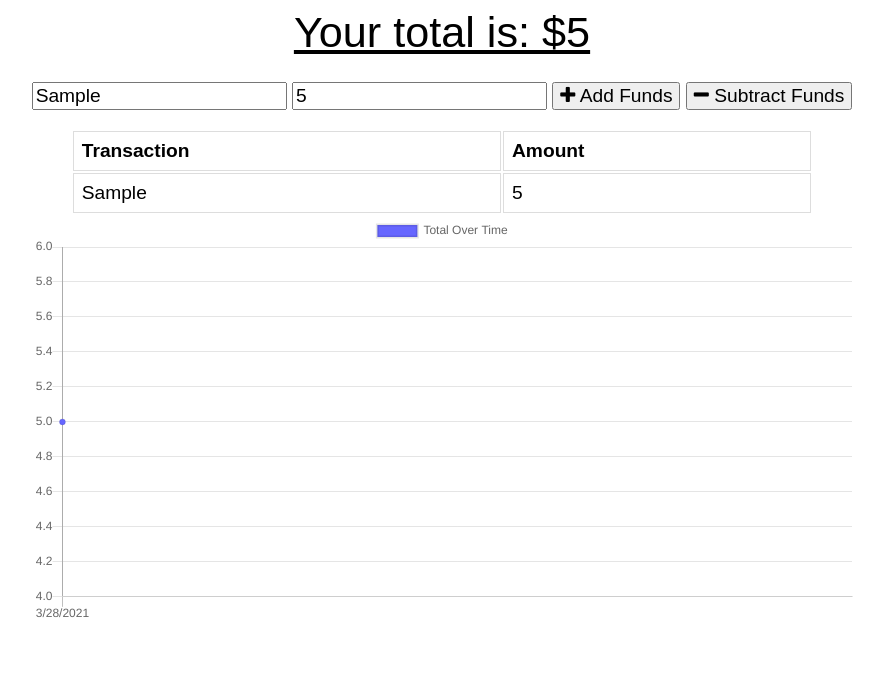
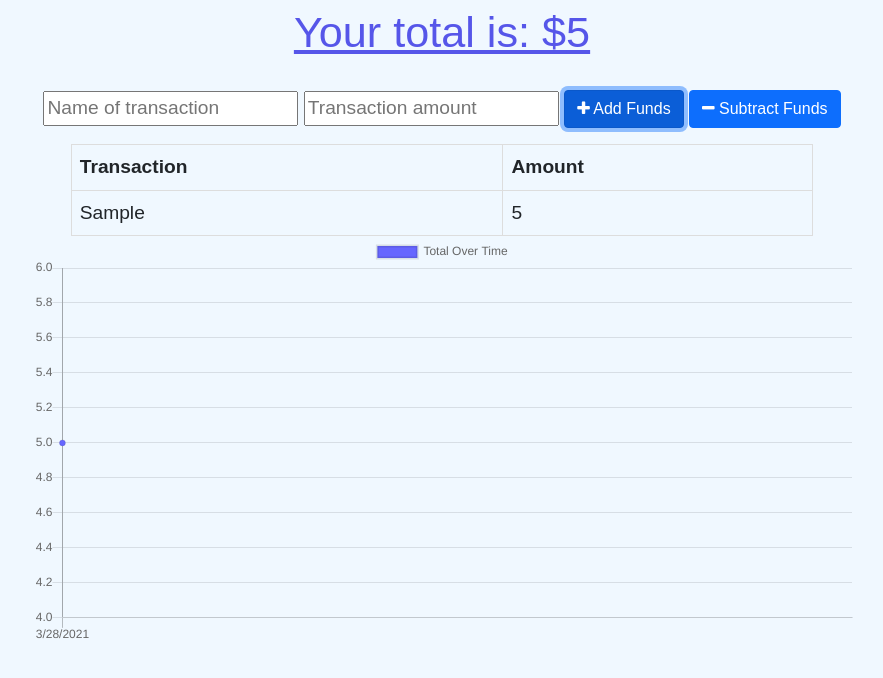
Before and after one commit to ghimirear/budget-tracker, a website: page public/index.html in a window 1280 px wide. Both pictures are taken after typing "Sample", "5" into the empty fields and a click on the button "Add Funds". Shown: the whole page, without its empty margins (198-1081 px from the left). Drawn offline with nearby package versions, Linux system fonts and the light colour scheme; no server answers.

Commit message:
all the functionality and updated readme

```diff
--- a/public/index.html
+++ b/public/index.html
@@ -6,6 +6,7 @@
   <meta http-equiv="X-UA-Compatible" content="ie=edge">
   <meta name="theme-color" content="#317EFB">
   <link rel="shortcut icon" href="icons/icon-192x192.png" type="image/x-icon">
+  <link href="https://cdn.jsdelivr.net/npm/bootstrap@5.0.0-beta3/dist/css/bootstrap.min.css" rel="stylesheet" integrity="sha384-eOJMYsd53ii+scO/bJGFsiCZc+5NDVN2yr8+0RDqr0Ql0h+rP48ckxlpbzKgwra6" crossorigin="anonymous">
 
   <link rel="stylesheet" href="https://stackpath.bootstrapcdn.com/font-awesome/4.7.0/css/font-awesome.min.css">
   <link rel="stylesheet" href="styles.css">
@@ -15,14 +16,14 @@
 <body>
   <div class="wrapper">
     <div class="total">
-      <div class="total">Your total is: $<span id="total">0</span></div>
+      <div class="total ">Your total is: $<span id="total">0</span></div>
     </div>
 
     <div class="form">
       <input type="text" id="t-name" placeholder="Name of transaction" />
       <input type="number" min="0" id="t-amount" placeholder="Transaction amount" />
-      <button id="add-btn"><i class="fa fa-plus buttons"></i> Add Funds</button>
-      <button id="sub-btn"><i class="fa fa-minus"></i> Subtract Funds</button>
+      <button id="add-btn" class="btn btn-primary"><i class="fa fa-plus button "></i> Add Funds</button>
+      <button id="sub-btn" class="btn btn-primary"><i class="fa fa-minus button"></i> Subtract Funds</button>
       <p class="error"></p>
     </div>
 
@@ -43,5 +44,9 @@
 
   <script src="https://cdn.jsdelivr.net/npm/chart.js@2.8.0"></script>
   <script src="index.js"></script>
+  <script src="indexDB.js"></script>
+  <script>
+
+</script>
 </body>
 </html>
--- a/public/index.js
+++ b/public/index.js
@@ -1,5 +1,17 @@
+if ("serviceWorker" in navigator) {
+  window.addEventListener("load", () => {
+    navigator.serviceWorker.register("/service-worker.js")
+    .then(reg => {console.log("We found your service worker file!", reg);});
+    try {
+
+    } catch (error) {
+      console.log(`service worker error ${err}`)
+    }
+  });
+}
 let transactions = [];
 let myChart;
+
 
 fetch("/api/transaction")
   .then(response => {
@@ -134,16 +146,23 @@ function sendTransaction(isAdding) {
       amountEl.value = "";
     }
   })
-  .catch(err => {
+  .catch(error => {
     // fetch failed, so save in indexed db
-    saveRecord(transaction);
+    if (error) {
+      console.log(error)
+      saveRecord(transaction);
+      clearInput();
+    }
 
-    // clear form
-    nameEl.value = "";
-    amountEl.value = "";
   });
 }
-
+// clearinput function to clear the input filed
+function clearInput(){
+  let nameEl = document.querySelector("#t-name");
+  let amountEl = document.querySelector("#t-amount");
+  nameEl.value = "";
+amountEl.value = "";
+}
 document.querySelector("#add-btn").onclick = function() {
   sendTransaction(true);
 };
--- /dev/null
+++ b/public/indexDB.js
@@ -0,0 +1,74 @@
+
+let db;
+// request for creating new budget database
+const request = indexedDB.open("budget", 1);
+
+request.onupgradeneeded = function(event) {
+   // create object store called "transaction" and set autoIncrement to true
+  const db = event.target.result;
+  db.createObjectStore("transactions", { autoIncrement: true });
+};
+
+request.onsuccess = function(event) {
+  db = event.target.result;
+console.log('navigator online = ' + navigator.onLine);
+  // check if app is online before reading from db
+  if (navigator.onLine) {
+    checkDatabase();
+  }
+};
+
+request.onerror = function(event) {
+  console.log("semething went wrong!!" + event.target.errorCode);
+};
+
+function saveRecord(record) {
+  // create a transaction on the transaction db with readwrite access
+  const transaction = db.transaction(["transactions"], "readwrite");
+
+  // access your transaction object store
+  const store = transaction.objectStore("transactions");
+console.log(record);
+  // add record to your store with add method.
+  store.add(record);
+}
+
+function checkDatabase() {
+  // open a transaction on your transactions
+  const transaction = db.transaction(["transactions"], "readwrite");
+  // access your transaction object store
+  const store = transaction.objectStore("transactions");
+  // get all records from store and set to a variable
+  const getAll = store.getAll();
+
+  getAll.onsuccess = function() {
+    if (getAll.result.length > 0) {
+      fetch("/api/transaction/bulk", {
+        method: "POST",
+        body: JSON.stringify(getAll.result),
+        headers: {
+          Accept: "application/json, text/plain, */*",
+          "Content-Type": "application/json"
+        }
+      })
+      .then(response => response.json())
+      .then(() => {
+        // if successful, open a transaction on your transactions (store/collection)
+        const transaction = db.transaction(["transactions"], "readwrite");
+
+        // access your pending object store
+        const store = transaction.objectStore("transactions");
+
+        // clear all items in your store
+        store.clear();
+      });
+    }
+  };
+}
+
+// listen for app coming back online
+window.addEventListener("online", checkDatabase);
+
+window.addEventListener("offline", (event) => {
+  console.log("your app is offline");
+})
--- a/public/styles.css
+++ b/public/styles.css
@@ -35,6 +35,7 @@ tr:nth-child(even) {
 .total {
   font-size: 150%;
   text-decoration: underline;
+  color: rgb(86, 86, 233);
 }
 
 .form {
@@ -49,3 +50,9 @@ tr:nth-child(even) {
   width: 90%;
   margin: 0 auto;
 }
+.total{
+  background-color: aliceblue;
+}
+body{
+  background-color: aliceblue;
+}
```
Also changed, not shown: package.json (+4 -3 lines), public/service-worker.js (added, +61 -0 lines), server.js (+6 -4 lines), README.md, public/images/budget.PNG (added), 2 other files.
